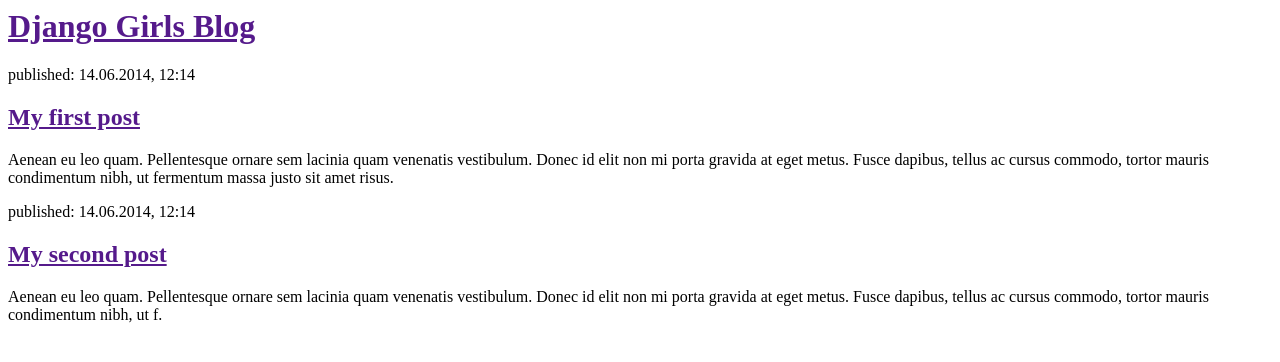
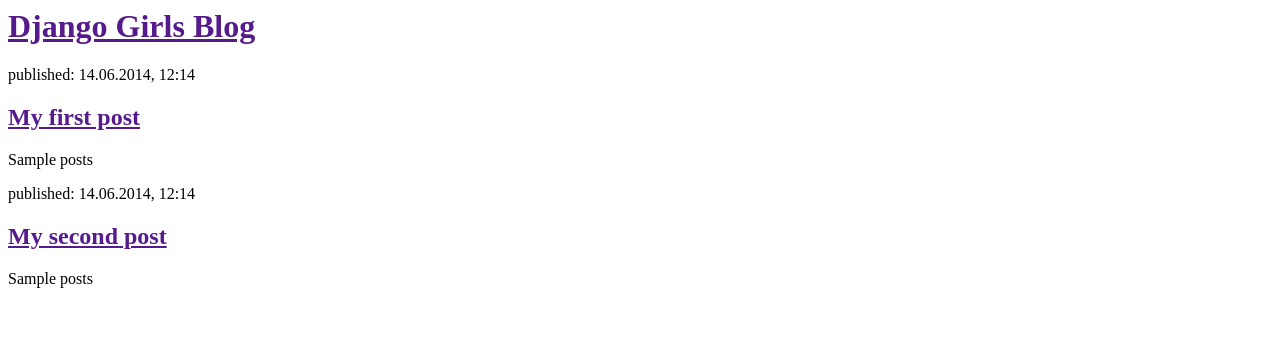
Before and after one commit to MarcialX/first-django.project, a Django app: template blog/templates/blog/post_list.html in a window 1280 px wide. Shown: the top 362 px of the page. Run offline with Django 3.2, Linux system fonts and the light colour scheme; the template is opened without the code that fills it: most values are stand-ins (such as "Sample title", 1, 10 or a date in 2020); parts of the project's set-up code (start-up, migrations or seed data) failed here and were passed over.

Commit message:
HTML template

```diff
--- a/blog/templates/blog/post_list.html
+++ b/blog/templates/blog/post_list.html
@@ -10,13 +10,13 @@
         <div>
             <p>published: 14.06.2014, 12:14</p>
             <h2><a href="">My first post</a></h2>
-            <p>Aenean eu leo quam. Pellentesque ornare sem lacinia quam venenatis vestibulum. Donec id elit non mi porta gravida at eget metus. Fusce dapibus, tellus ac cursus commodo, tortor mauris condimentum nibh, ut fermentum massa justo sit amet risus.</p>
+            <p>{{posts}}</p>
         </div>
 
         <div>
             <p>published: 14.06.2014, 12:14</p>
             <h2><a href="">My second post</a></h2>
-            <p>Aenean eu leo quam. Pellentesque ornare sem lacinia quam venenatis vestibulum. Donec id elit non mi porta gravida at eget metus. Fusce dapibus, tellus ac cursus commodo, tortor mauris condimentum nibh, ut f.</p>
+            <p>{{posts}}</p>
         </div>
     </body>
 </html>
--- a/blog/views.py
+++ b/blog/views.py
@@ -1,4 +1,7 @@
 from django.shortcuts import render
+from .models import Post
+from django.utils import timezone
 
 def post_list(request):
-    return render(request, 'blog/post_list.html', {})
+	posts = Post.objects.filter(published_date__lte=timezone.now()).order_by('published_date')
+    return render(request, 'blog/post_list.html', {'posts':posts})
```
